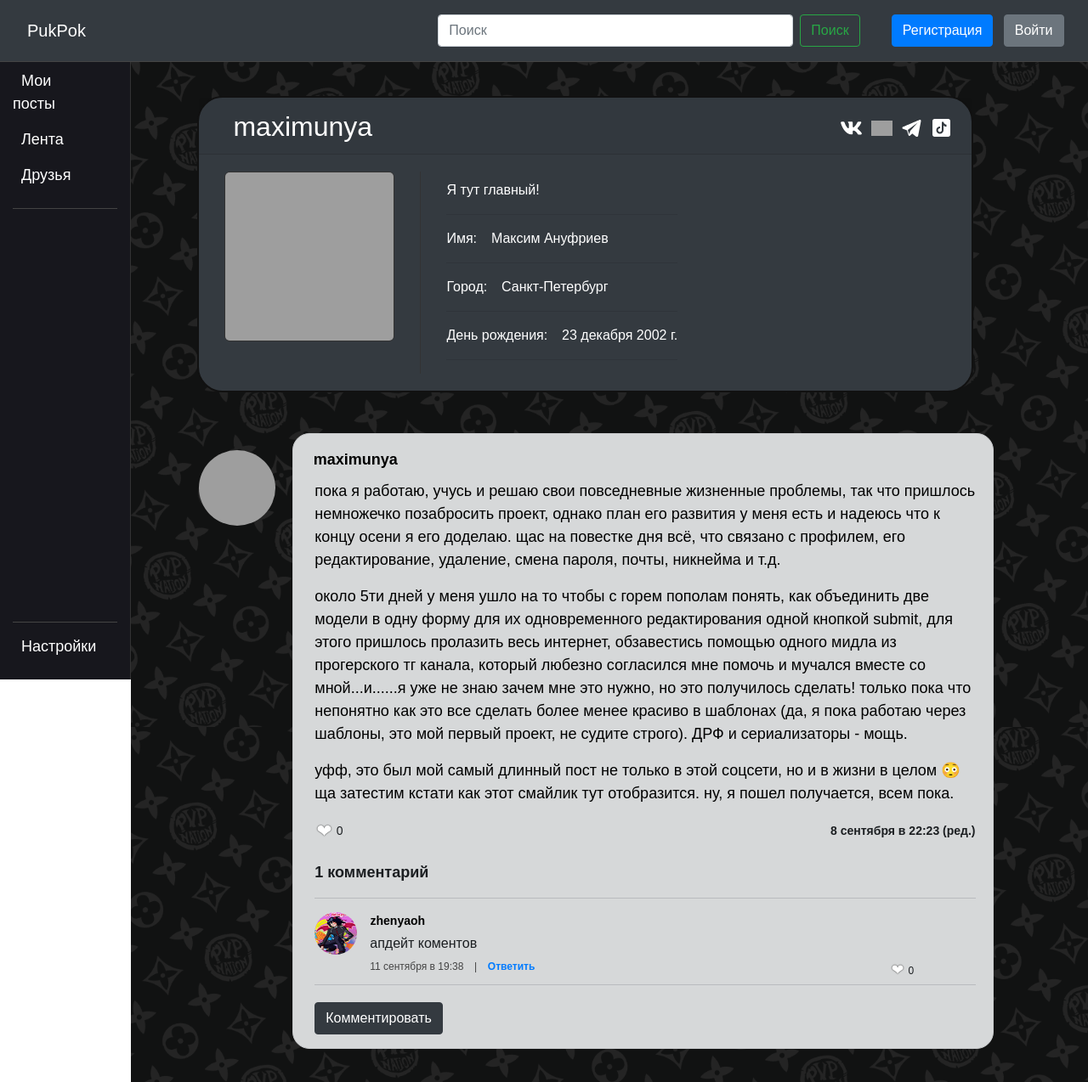
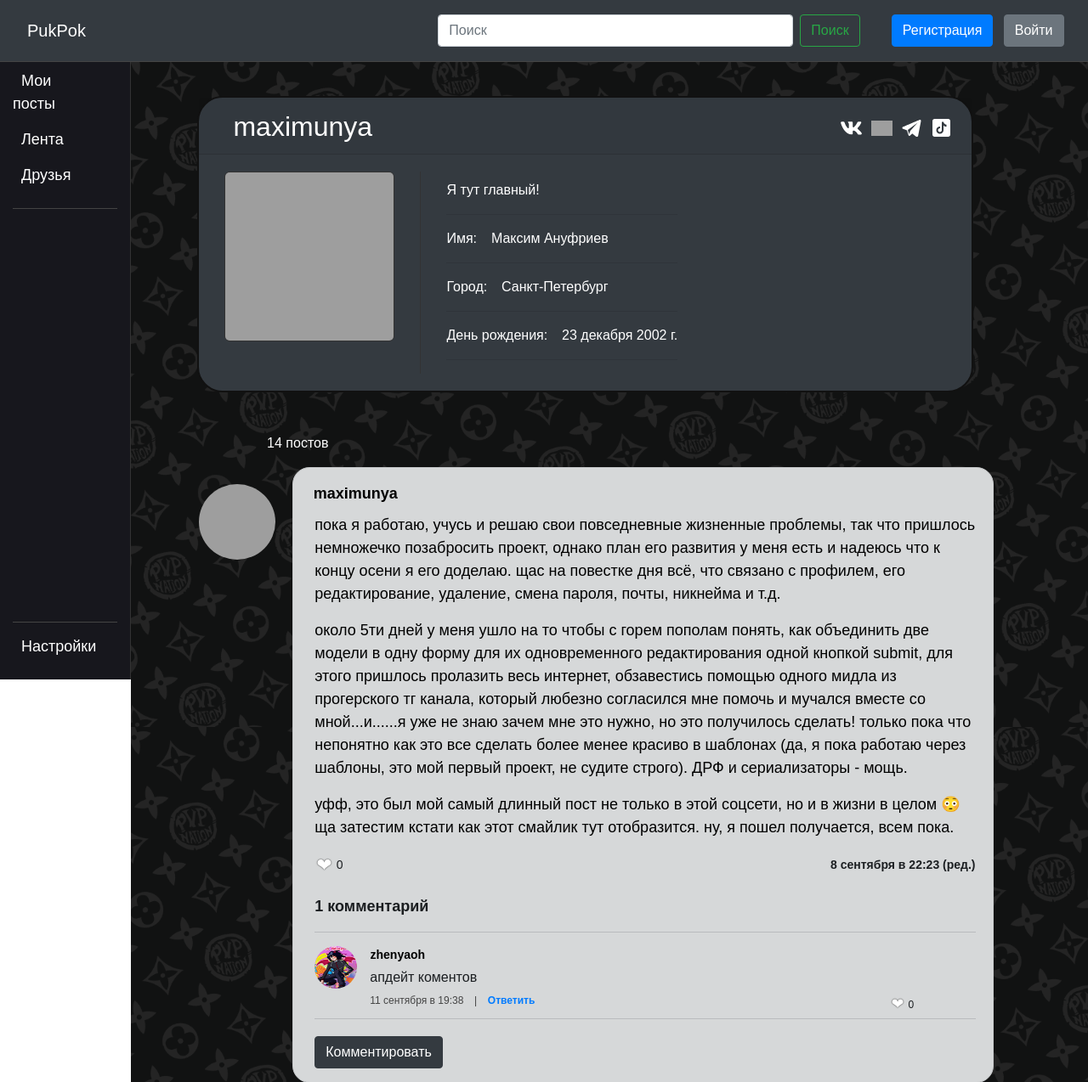
Before and after one commit to maximunya/PukPok, a Django app: page /user/1 in a window 1280 px wide. Shown: the top 1274 px of the page at 85% size. Run offline with Django 4.2, Linux system fonts and the light colour scheme; data comes from the database, SQL or seed files in the repository; both versions use the stored data as it was after the commit; some libraries are stand-ins or nearby versions; grey boxes are pictures that could not be loaded.

```diff
--- a/PP/forms.py
+++ b/PP/forms.py
@@ -72,7 +72,7 @@ class ProfileForm(forms.ModelForm):
 		]
 		widgets = {
 			#'profile_pic': forms.FileInput(attrs={'class': 'profile_pic_input', 'id': 'profile_pic_input',}),
-			'bio': forms.TextInput(attrs={'class': 'bio_input', 'id': 'bio_input',}),
+			'bio': forms.Textarea(attrs={'class': 'bio_input', 'id': 'bio_input',}),
 			'birthdate': forms.TextInput(attrs={'class': 'birthdate_input', 'type': 'date', 'id': 'birthdate_input',}),
 			'first_name': forms.TextInput(attrs={'class': 'first_name_input', 'id': 'first_name_input',}),
 			'last_name': forms.TextInput(attrs={'class': 'last_name_input', 'id': 'last_name_input',}),
--- a/PP/models.py
+++ b/PP/models.py
@@ -34,7 +34,6 @@ class Profile(models.Model):
 
 	def __str__(self):
 		return str(self.user)
-
 
 	class Meta:
 		verbose_name = 'Профиль'
--- a/PP/templates/PP/profile_page.html
+++ b/PP/templates/PP/profile_page.html
@@ -8,7 +8,7 @@
 {% block content %}
 <main class="main_container">
   {% if messages %}
-    <div style="margin-bottom: -45px; margin-top: 30px; margin-left: 75%; width: 11%; text-align: center;" class="profile_message">
+    <div style="margin-bottom: -100px; padding-top: 6%; margin-left: 73%; width: 12.5%; text-align: center; font-size: 12px;" class="profile_message">
     {% for message in messages %}
       {% if message.tags == 'error' %}
       <div class="alert alert-danger mt-4 ml-5 mb-0 pl-0 pr-0 pt-2 pb-2" style="margin-bottom: -75px;" role="alert">
@@ -84,6 +84,7 @@
     </div>
   </div>
   <div class="page_content" style="padding-bottom: 20%; margin-bottom: 0;">
+    <p style="color: white; margin-left: 15%;">{{ total_posts }}</p>
     {% if user.is_authenticated %}
       {% if user.id == page_user.id %}
         <div class="post_form">
@@ -102,6 +103,7 @@
         </div>
       {% endif %}
     {% endif %}
+
     <div style="padding-bottom: 1%; margin-bottom: 0;" class="posts">
           {% for post in posts %}
           <div class="post" style="width: 103%;">
--- a/PP/views.py
+++ b/PP/views.py
@@ -177,10 +177,33 @@ class ProfilePage(DetailView):
 	def get_context_data(self, *args, **kwargs):
 		context = super(ProfilePage, self).get_context_data(*args, **kwargs)
 		posts = Post.objects.filter(author_id=self.kwargs['pk'])
+		posts_amount = posts.count()
+		if posts_amount <= 10:
+			if posts_amount == 1:
+				total_posts = f"{posts_amount} пост"
+			elif posts_amount in [2, 3, 4]:
+				total_posts = f"{posts_amount} поста"
+			else:
+				total_posts = f"{posts_amount} постов"
+		elif posts_amount > 10 and posts_amount < 100:
+			if posts_amount % 10 == 1 and posts_amount != 11:
+				total_posts = f"{posts_amount} пост"
+			elif posts_amount % 10 in [2, 3, 4] and posts_amount not in [12, 13, 14]:
+				total_posts = f"{posts_amount} поста"
+			else:
+				total_posts = f"{posts_amount} постов"
+		else:
+			if posts_amount % 10 == 1 and posts_amount % 100 != 11:
+				total_posts = f"{posts_amount} пост"
+			elif posts_amount % 10 in [2, 3, 4] and posts_amount % 100 not in [12, 13, 14]:
+				total_posts = f"{posts_amount} поста"
+			else:
+				total_posts = f"{posts_amount} постов"
 		page_user = get_object_or_404(Profile, id=self.kwargs['pk'])
 		context['create_post_form'] = PostForm()
 		context["page_user"] = page_user
 		context["posts"] = posts
+		context['total_posts'] = total_posts
 		return context
 
 
```
Also changed, not shown: db.sqlite3.
